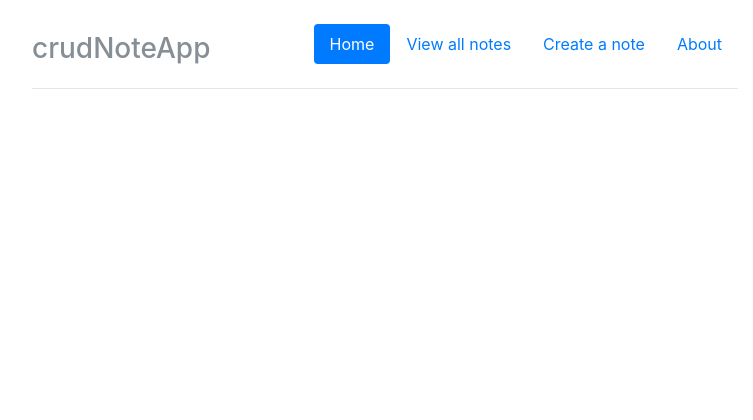
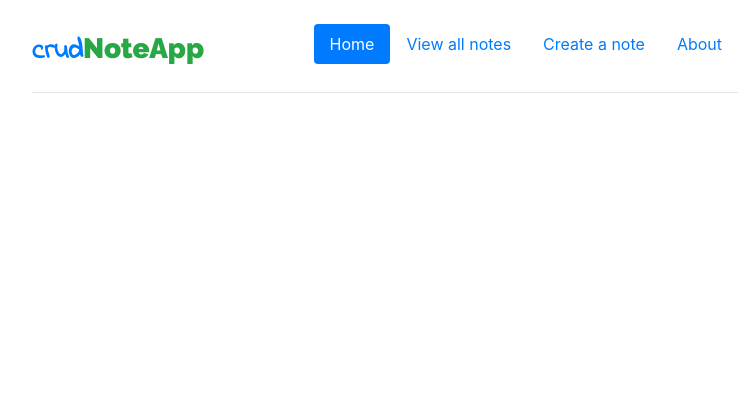
Before and after one commit to imosudi/crudNoteApp, a Flask app: page / in a window 1280 px wide. Shown: the top 420 px of the page, without its empty margins (255-1008 px from the left). Run offline with Flask 2, Linux system fonts and the light colour scheme; some libraries are stand-ins or nearby versions.

Commit message:
Google Font

```diff
--- a/note_app/templates/base.html
+++ b/note_app/templates/base.html
@@ -6,6 +6,10 @@
           href="{{url_for('static', filename='css/bootstrap.min.css')}}">
         <!--link rel="stylesheet" type="text/css"
           href="{{url_for('static', filename='css/narrow-jumbotron.css')}}"-->
+
+	<link rel="stylesheet" href="//necolas.github.io/normalize.css/7.0.0/normalize.css">
+	<link href="https://fonts.googleapis.com/css?family=Indie+Flower|Raleway:900,900"  rel="stylesheet">
+
         <link rel="stylesheet" type="text/css"
           href="{{url_for('static', filename='css/sticky-footer.css')}}">
         <link rel="stylesheet" type="text/css"
@@ -41,7 +45,8 @@
             </li>
           </ul>
         </nav>
-        <h3 class="text-muted">crudNoteApp</h3>
+	<h3 class="font-weight-bold" >
+        <a class="text-primary" style="font-family: 'Indie Flower', cursive;">crud</a><a class="text-success" style="font-family: 'Raleway', sans-serif;">NoteApp</a></h3>
       </div>
 {% endblock %}
 {% block content %}
```
Also changed, not shown: note_app/app.sqlite.
